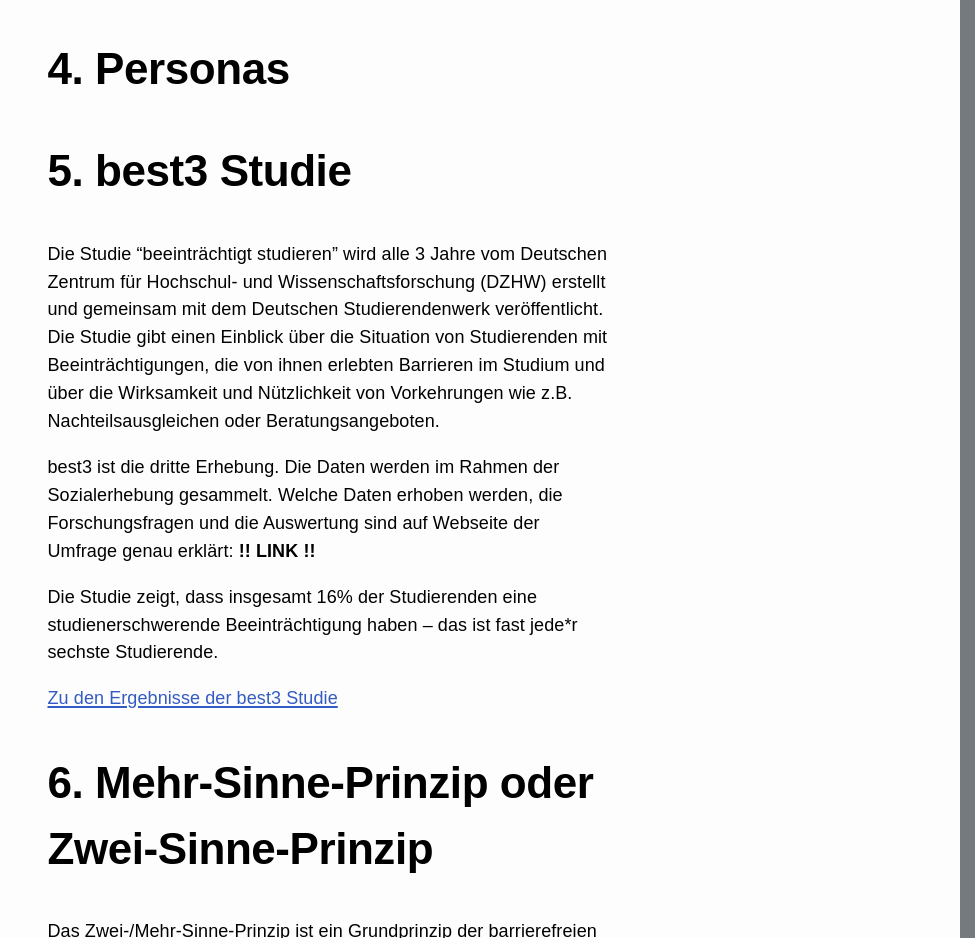
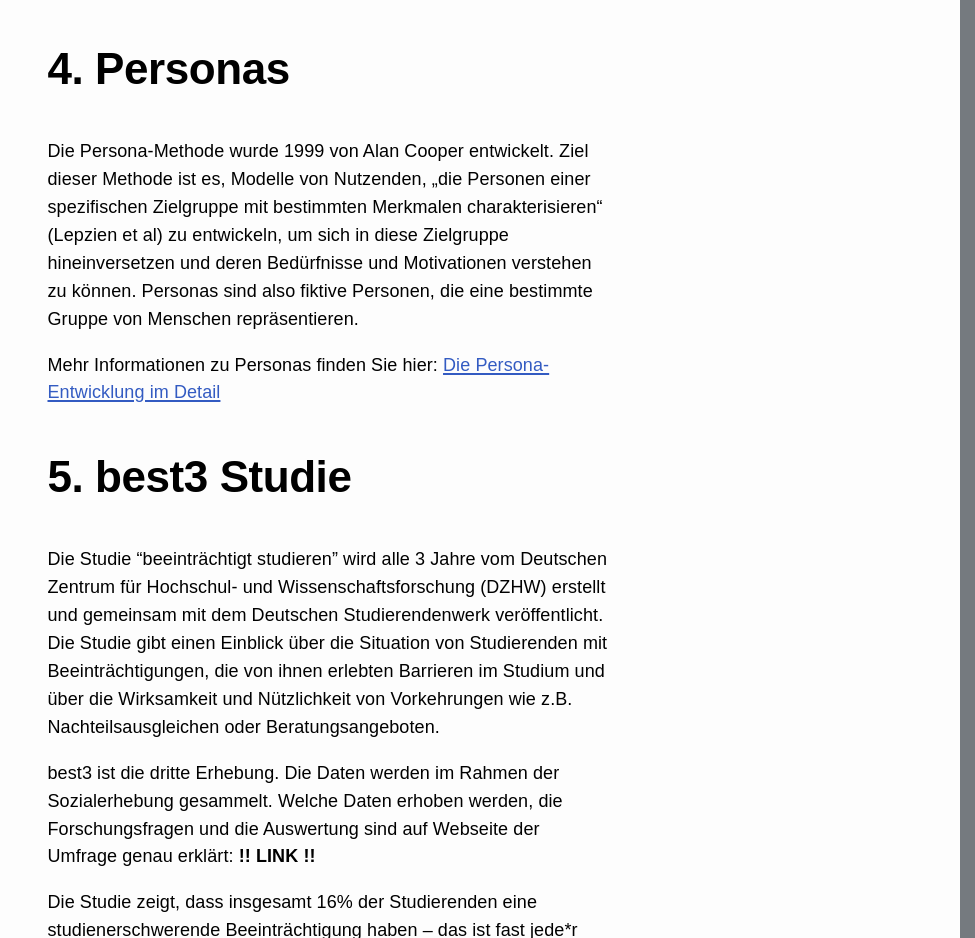
Before and after one commit to shuffle-project/blinddate, a SvelteKit app: page /wichtige-begriffe in a window 1280 px wide. Shown: the part 2860-3798 px from the top of the page, without its empty margins (305-1280 px from the left). Built offline with nearby package versions, Linux system fonts and the light colour scheme; a small style sheet from the web is missing.

Commit message:
add subpage content

```diff
--- a/src/routes/(additionalSubpages)/wichtige-begriffe/+page.svelte
+++ b/src/routes/(additionalSubpages)/wichtige-begriffe/+page.svelte
@@ -1,4 +1,5 @@
 <script>
+	import { base } from '$app/paths';
 	import SubpageTitle from '../../../lib/components/SubpageTitle.svelte';
 </script>
 
@@ -126,6 +127,21 @@
 	</p>
 
 	<h2 id="personas">4. Personas</h2>
+
+	<p>
+		Die Persona-Methode wurde 1999 von Alan Cooper entwickelt. Ziel dieser Methode ist es, Modelle
+		von Nutzenden, „die Personen einer spezifischen Zielgruppe mit bestimmten Merkmalen
+		charakterisieren“ (Lepzien et al) zu entwickeln, um sich in diese Zielgruppe hineinversetzen und
+		deren Bedürfnisse und Motivationen verstehen zu können. Personas sind also fiktive Personen, die
+		eine bestimmte Gruppe von Menschen repräsentieren.
+	</p>
+
+	<p>
+		Mehr Informationen zu Personas finden Sie hier: <a
+			href="{base}/persona-entwicklung"
+			class="focus-indicator">Die Persona-Entwicklung im Detail</a
+		>
+	</p>
 
 	<h2 id="best3">5. best3 Studie</h2>
 
```
